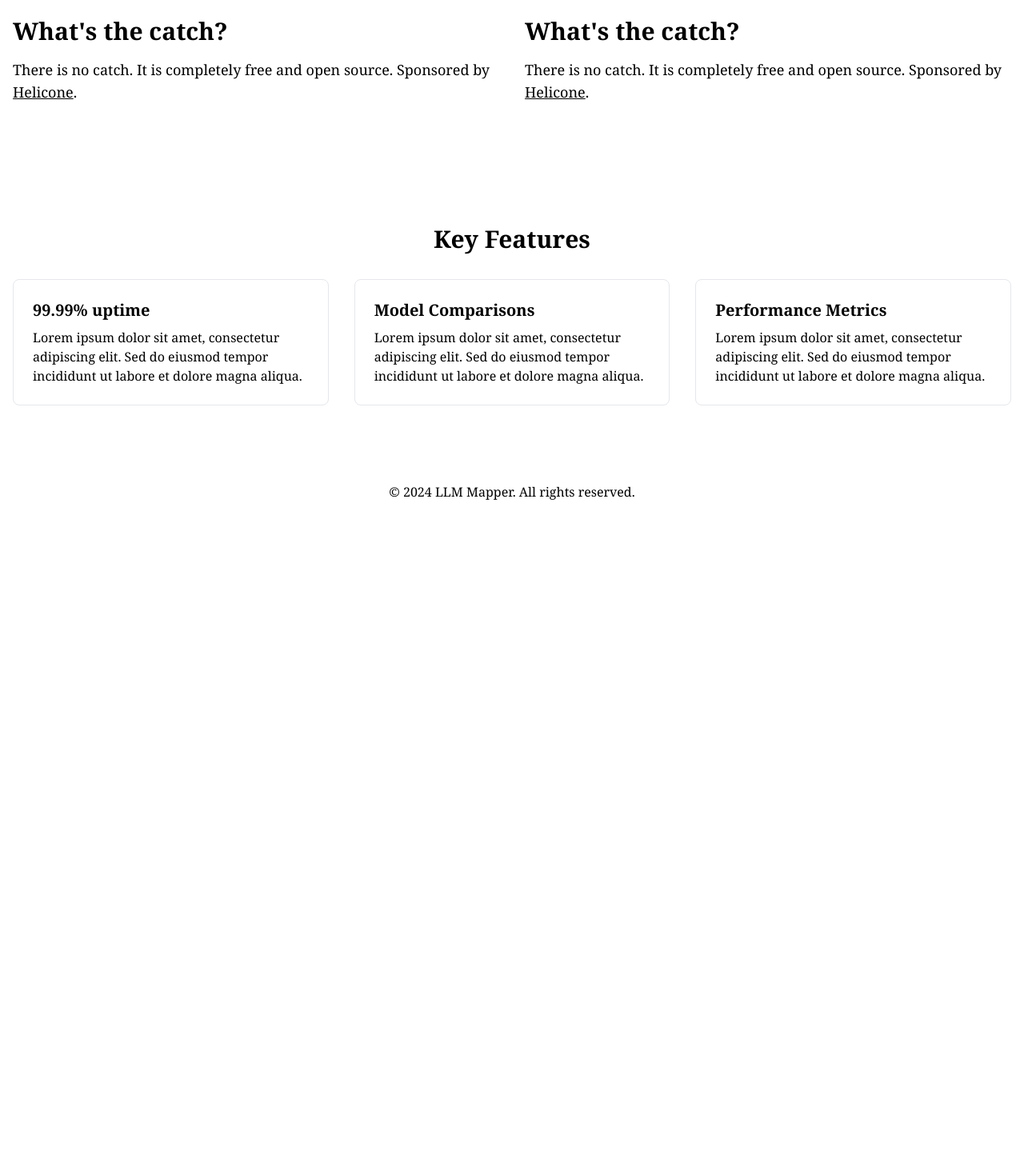
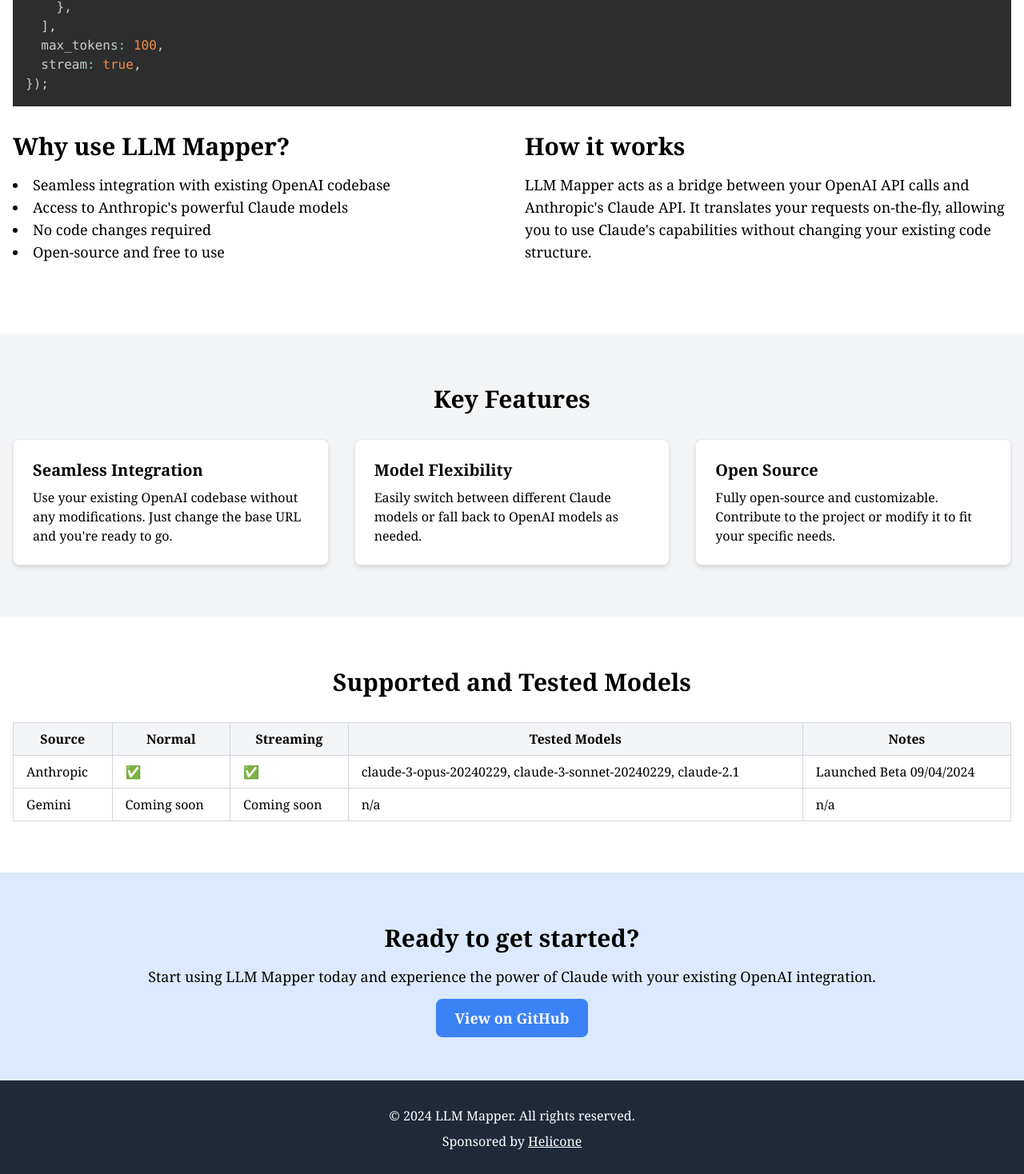
Before and after one commit to Helicone/llmmapper, a Next.js app in the folder web/: page / in a window 1280 px wide. Shown: the part 935-2403 px from the top of the page at 80% size. Before the commit the page ends 1594 px from the top, so only its background shows below. Built offline with nearby package versions, Linux system fonts and the light colour scheme.

Commit message:
UI improvements

```diff
--- a/web/src/app/page.tsx
+++ b/web/src/app/page.tsx
@@ -30,15 +30,26 @@
     <main className="min-h-screen bg-gradient-to-b text-black font-serif">
       <header className="container mx-auto py-8 px-4">
         <h1 className="text-4xl font-bold">LLM Mapper</h1>
-        <p className="mt-2 text-xl">Automatically map</p>
+        <p className="mt-2 text-xl">
+          Automatically map OpenAI API calls to Anthropic's Claude
+        </p>
       </header>
+
+      <section className="container mx-auto py-8 px-4">
+        <p className="text-lg mb-6">
+          LLM Mapper is a powerful tool that allows you to seamlessly use
+          Anthropic's Claude models with your existing OpenAI API integration.
+          No code changes required - just update your base URL and start
+          leveraging Claude's capabilities instantly.
+        </p>
+      </section>
 
       <section className="container mx-auto py-16 px-4">
         <div>
           <h2 className="text-3xl font-semibold mb-4">Get started</h2>
           <p className="text-lg mb-6">
-            It{"'"}s easy to get started with LLM Mapper. Just follow these
-            simple steps:
+            It's easy to get started with LLM Mapper. Just follow these simple
+            steps:
           </p>
           <h3>Step 1: Change the base URL</h3>
           <div className="mb-8">
@@ -55,30 +66,57 @@
         </div>
         <div className="grid md:grid-cols-2 gap-8 items-center">
           <div>
-            <h2 className="text-3xl font-semibold mb-4">
-              What{"'"}s the catch?
-            </h2>
+            <h2 className="text-3xl font-semibold mb-4">Why use LLM Mapper?</h2>
+            <ul className="list-disc list-inside text-lg mb-6">
+              <li>Seamless integration with existing OpenAI codebase</li>
+              <li>Access to Anthropic's powerful Claude models</li>
+              <li>No code changes required</li>
+              <li>Open-source and free to use</li>
+            </ul>
+          </div>
+          <div>
+            <h2 className="text-3xl font-semibold mb-4">How it works</h2>
             <p className="text-lg mb-6">
-              There is no catch. It is completely free and open source.
-              Sponsored by{" "}
-              <a href="https://helicone.ai" className="underline">
-                Helicone
-              </a>
-              .
+              LLM Mapper acts as a bridge between your OpenAI API calls and
+              Anthropic's Claude API. It translates your requests on-the-fly,
+              allowing you to use Claude's capabilities without changing your
+              existing code structure.
             </p>
           </div>
-          <div>
-            <h2 className="text-3xl font-semibold mb-4">
-              What{"'"}s the catch?
-            </h2>
-            <p className="text-lg mb-6">
-              There is no catch. It is completely free and open source.
-              Sponsored by{" "}
-              <a href="https://helicone.ai" className="underline">
-                Helicone
-              </a>
-              .
-            </p>
+        </div>
+      </section>
+
+      <section className="py-16 bg-gray-100">
+        <div className="container mx-auto px-4">
+          <h2 className="text-3xl font-semibold mb-8 text-center">
+            Key Features
+          </h2>
+          <div className="grid md:grid-cols-3 gap-8">
+            {[
+              {
+                title: "Seamless Integration",
+                description:
+                  "Use your existing OpenAI codebase without any modifications. Just change the base URL and you're ready to go.",
+              },
+              {
+                title: "Model Flexibility",
+                description:
+                  "Easily switch between different Claude models or fall back to OpenAI models as needed.",
+              },
+              {
+                title: "Open Source",
+                description:
+                  "Fully open-source and customizable. Contribute to the project or modify it to fit your specific needs.",
+              },
+            ].map((feature, index) => (
+              <div
+                key={index}
+                className="border p-6 rounded-lg bg-white shadow-md"
+              >
+                <h3 className="text-xl font-semibold mb-2">{feature.title}</h3>
+                <p>{feature.description}</p>
+              </div>
+            ))}
           </div>
         </div>
       </section>
@@ -86,28 +124,82 @@
       <section className="py-16">
         <div className="container mx-auto px-4">
           <h2 className="text-3xl font-semibold mb-8 text-center">
-            Key Features
+            Supported and Tested Models
           </h2>
-          <div className="grid md:grid-cols-3 gap-8">
-            {["99.99% uptime", "Model Comparisons", "Performance Metrics"].map(
-              (feature, index) => (
-                <div key={index} className="border p-6 rounded-lg">
-                  <h3 className="text-xl font-semibold mb-2">{feature}</h3>
-                  <p>
-                    Lorem ipsum dolor sit amet, consectetur adipiscing elit. Sed
-                    do eiusmod tempor incididunt ut labore et dolore magna
-                    aliqua.
-                  </p>
-                </div>
-              )
-            )}
+          <div className="overflow-x-auto">
+            <table className="w-full border-collapse border border-gray-300">
+              <thead>
+                <tr className="bg-gray-100">
+                  <th className="border border-gray-300 px-4 py-2">Source</th>
+                  <th className="border border-gray-300 px-4 py-2">Normal</th>
+                  <th className="border border-gray-300 px-4 py-2">
+                    Streaming
+                  </th>
+                  <th className="border border-gray-300 px-4 py-2">
+                    Tested Models
+                  </th>
+                  <th className="border border-gray-300 px-4 py-2">Notes</th>
+                </tr>
+              </thead>
+              <tbody>
+                <tr>
+                  <td className="border border-gray-300 px-4 py-2">
+                    Anthropic
+                  </td>
+                  <td className="border border-gray-300 px-4 py-2">✅</td>
+                  <td className="border border-gray-300 px-4 py-2">✅</td>
+                  <td className="border border-gray-300 px-4 py-2">
+                    claude-3-opus-20240229, claude-3-sonnet-20240229, claude-2.1
+                  </td>
+                  <td className="border border-gray-300 px-4 py-2">
+                    Launched Beta 09/04/2024
+                  </td>
+                </tr>
+                <tr>
+                  <td className="border border-gray-300 px-4 py-2">Gemini</td>
+                  <td className="border border-gray-300 px-4 py-2">
+                    Coming soon
+                  </td>
+                  <td className="border border-gray-300 px-4 py-2">
+                    Coming soon
+                  </td>
+                  <td className="border border-gray-300 px-4 py-2">n/a</td>
+                  <td className="border border-gray-300 px-4 py-2">n/a</td>
+                </tr>
+              </tbody>
+            </table>
           </div>
         </div>
       </section>
 
-      <footer className="py-8">
+      <section className="py-16 bg-blue-100">
+        <div className="container mx-auto px-4 text-center">
+          <h2 className="text-3xl font-semibold mb-4">Ready to get started?</h2>
+          <p className="text-lg mb-6">
+            Start using LLM Mapper today and experience the power of Claude with
+            your existing OpenAI integration.
+          </p>
+          <a
+            href="https://github.com/your-repo/llm-mapper"
+            className="bg-blue-500 text-white px-6 py-3 rounded-lg text-lg font-semibold hover:bg-blue-600 transition duration-300"
+          >
+            View on GitHub
+          </a>
+        </div>
+      </section>
+
+      <footer className="py-8 bg-gray-800 text-white">
         <div className="container mx-auto px-4 text-center">
           <p>&copy; 2024 LLM Mapper. All rights reserved.</p>
+          <p className="mt-2">
+            Sponsored by{" "}
+            <a
+              href="https://helicone.ai"
+              className="underline hover:text-blue-300"
+            >
+              Helicone
+            </a>
+          </p>
         </div>
       </footer>
     </main>
```
